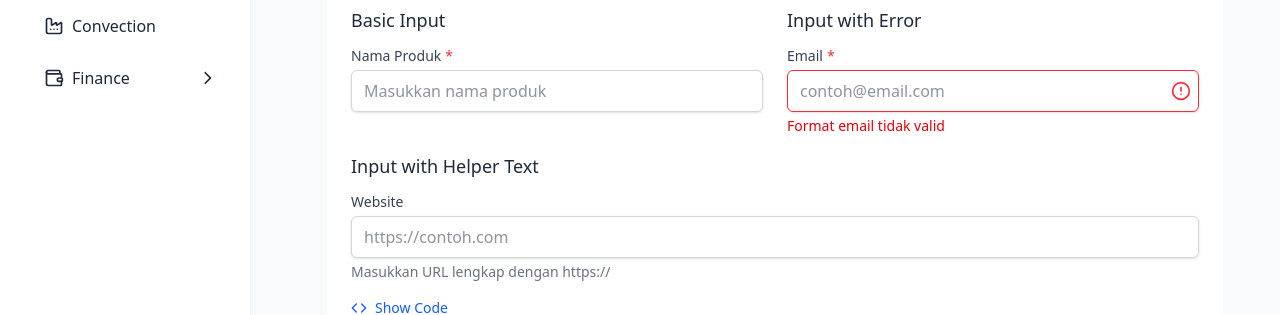
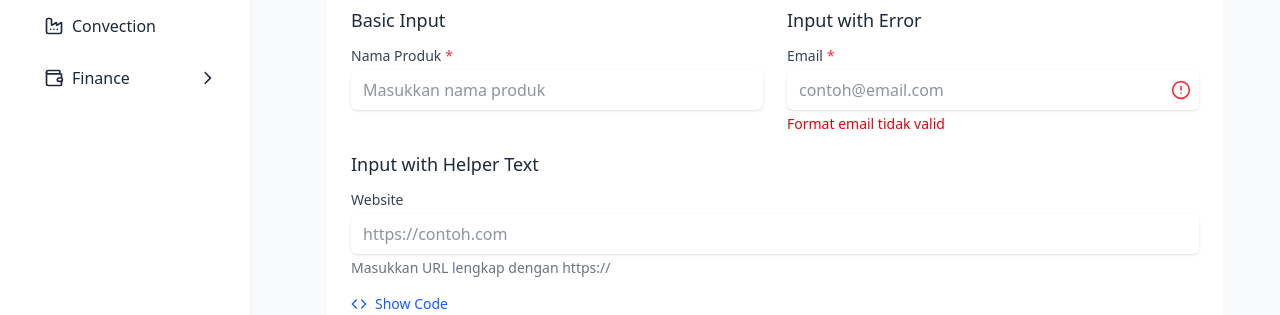
Before and after one commit to ikramattamimi/sultan-polos, a React (Vite) app: page /components/forms in a window 1280 px wide. Shown: the part 190-505 px from the top of the page. Built offline with nearby package versions, Linux system fonts and the light colour scheme; no server answers.

Commit message:
feat(input component) - add onLeftIconClick prop and update icon handling for left icon

```diff
--- a/src/components/ui/forms/Input.jsx
+++ b/src/components/ui/forms/Input.jsx
@@ -18,6 +18,7 @@ const Input = ({
                  leftIcon,
                  rightIcon,
                  onRightIconClick,
+                 onLeftIconClick,
                  rightIconClassName = '',
                  leftIconClassName = '',
                  ...props
@@ -69,7 +70,7 @@ const Input = ({
 
     // Border style - apply default jika tidak ada border class di className
     if (!hasClass(className, 'border') && !className.includes('border-')) {
-      classes.push('border');
+      classes.push('border-0');
     }
 
     // Border radius - apply default jika tidak ada rounded class di className
@@ -144,7 +145,10 @@ const Input = ({
       <div className="relative">
         {/* Left Icon */}
         {leftIcon && (
-          <div className={`${getIconPosition('left')} pointer-events-none z-10 ps-3 ${leftIconClassName}`}>
+          <div
+            className={`${getIconPosition('left')} z-10 ${onLeftIconClick ? 'cursor-pointer' : 'pointer-events-none'} ps-3 ${leftIconClassName}`}
+            onClick={onLeftIconClick}
+          >
             {typeof leftIcon === "string"
               ? (
                 <span className={`${iconSizeClasses[size]} flex items-center justify-center`}>
```
